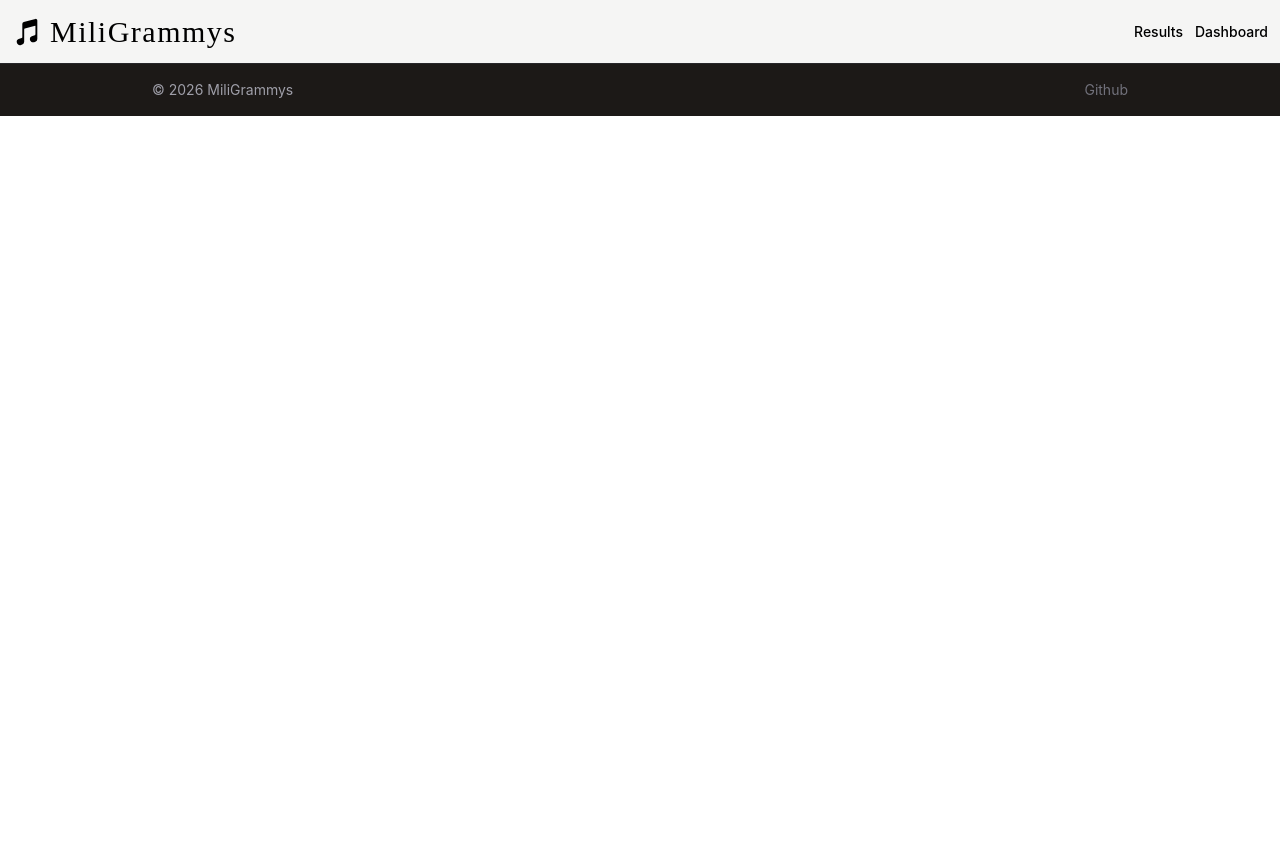
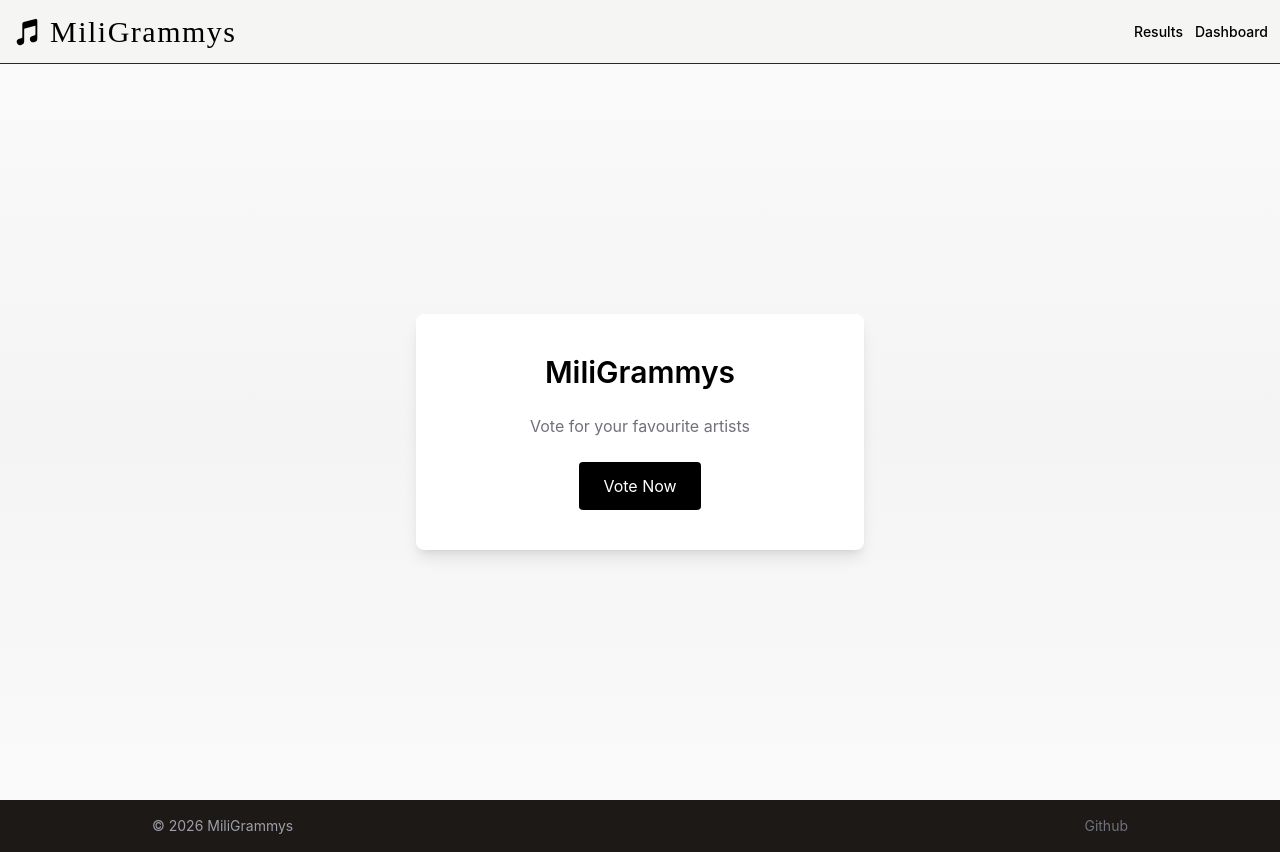
Before and after one commit to mech071/Tournament, a React (Vite) app: page / in a window 1280 px wide. Before the commit the page ends 800 px from the top, so only its background shows below. Built offline with nearby package versions, Linux system fonts and the light colour scheme.

Commit message:
added landing page

```diff
--- a/src/App.jsx
+++ b/src/App.jsx
@@ -1,6 +1,6 @@
 import { useState, useEffect } from 'react'
 import Navbar from './components/navbar'
-import { Routes, Route } from "react-router-dom"
+import { Routes, Route, Link } from "react-router-dom"
 import GroupCard from "./components/GroupCard"
 import Footer from './components/Footer'
 import Results from './components/Results'
@@ -33,7 +33,7 @@ function App() {
     },
     {
       group: "G",
-      artists: ["Charlie Puth", "Travis Scott", "Ed Sheeran", "Lana Del Ray"]
+      artists: ["Charlie Puth", "Travis Scott", "Ed Sheeran", "Lana Del Rey"]
     },
     {
       group: "H",
@@ -114,6 +114,31 @@ function App() {
       <Navbar />
       <Routes>
         <Route
+          path="/"
+          element={
+            <div className="min-h-[calc(100vh-64px)] flex items-center justify-center px-4 md:px-0 bg-[linear-gradient(180deg,#fafafa_0%,#f4f4f5_50%,#fafafa_100%)]">
+              <div className="bg-white shadow-lg rounded-lg p-8 md:p-10 text-center space-y-6 w-full max-w-md">
+
+                <h1 className="text-2xl md:text-3xl font-semibold">
+                  MiliGrammys
+                </h1>
+
+                <p className="text-zinc-500 text-sm md:text-base">
+                  Vote for your favourite artists
+                </p>
+
+                <Link
+                  to="/dashboard"
+                  className="inline-block bg-black text-white px-6 py-3 rounded hover:bg-neutral-900 transition w-full md:w-auto"
+                >
+                  Vote Now
+                </Link>
+
+              </div>
+            </div>
+          }
+        />
+        <Route
           path="/dashboard"
           element={
             <div className="min-h-[calc(100vh-64px)] flex items-center justify-center px-4 md:px-0 overflow-x-hidden bg-[linear-gradient(180deg,#fafafa_0%,#f4f4f5_50%,#fafafa_100%)]">
@@ -140,6 +165,7 @@ function App() {
                       />
                     </div>
                   </div>
+
                   <GroupCard
                     group={groups[currentGroup].group}
                     artists={groups[currentGroup].artists}
@@ -147,12 +173,15 @@ function App() {
                     onPrev={prevGroup}
                     onSubmit={submitPicks}
                   />
+
                 </div>
               )}
             </div>
           }
         />
+
         <Route path="/results" element={<Results />} />
+
       </Routes>
       <Footer />
     </>
```
